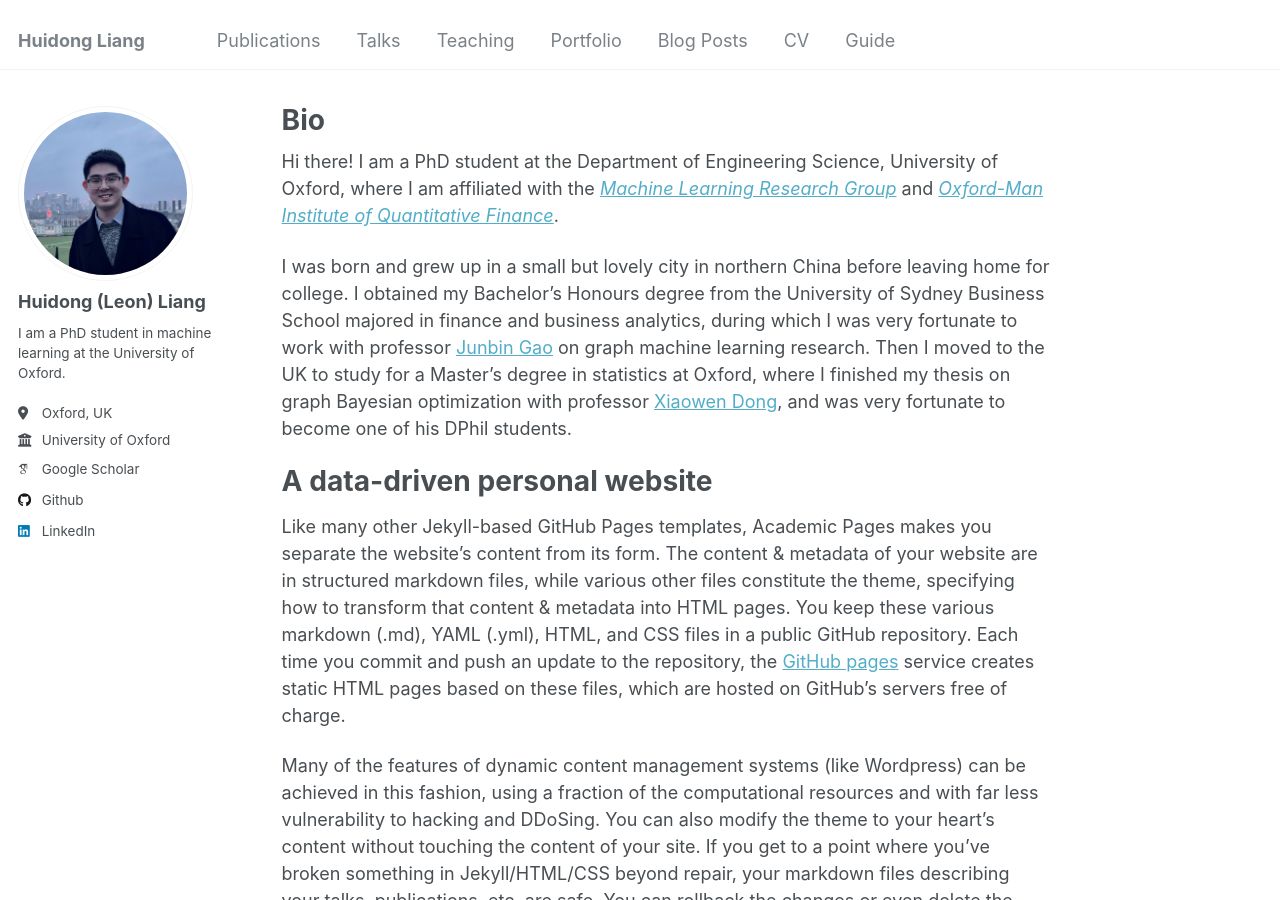
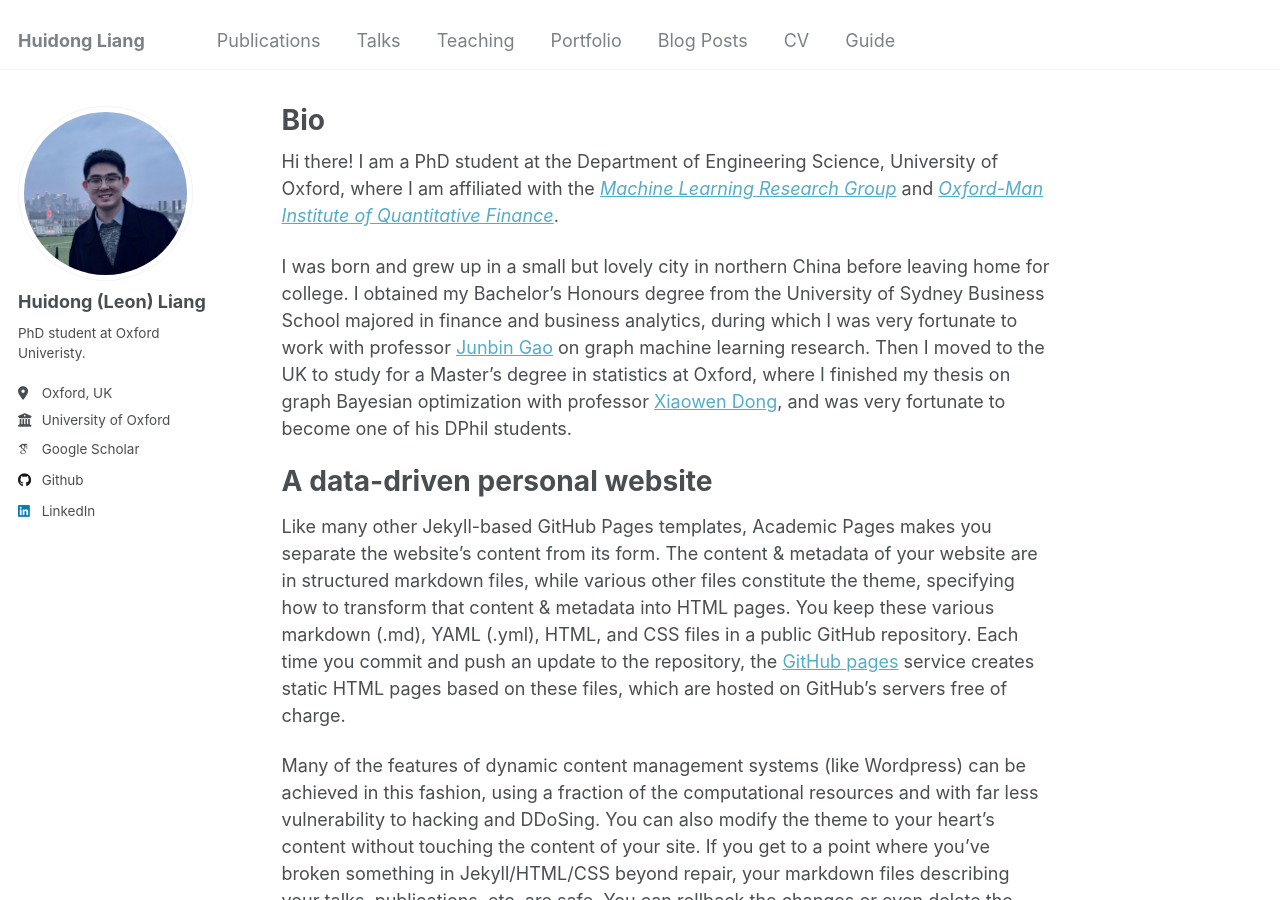
Before and after one commit to LeonResearch/leon.github.io, a Jekyll site: the page built from _pages/about.md, in a window 1280 px wide and 900 px high. Built offline with Jekyll 4.4.1, drawn with Linux system fonts in a browser that asks for light colours; some web fonts are replaced.

Commit message:
Update _config.yml

```diff
--- a/_config.yml
+++ b/_config.yml
@@ -24,7 +24,7 @@ author:
   avatar           : "profile.png"
   name             : "Huidong (Leon) Liang"
   pronouns         : # example: "she/her"
-  bio              : "I am a PhD student in machine learning at the University of Oxford."
+  bio              : "PhD student at Oxford Univeristy."
   location         : "Oxford, UK"
   employer         : "University of Oxford"
   uri              : # URL
```
